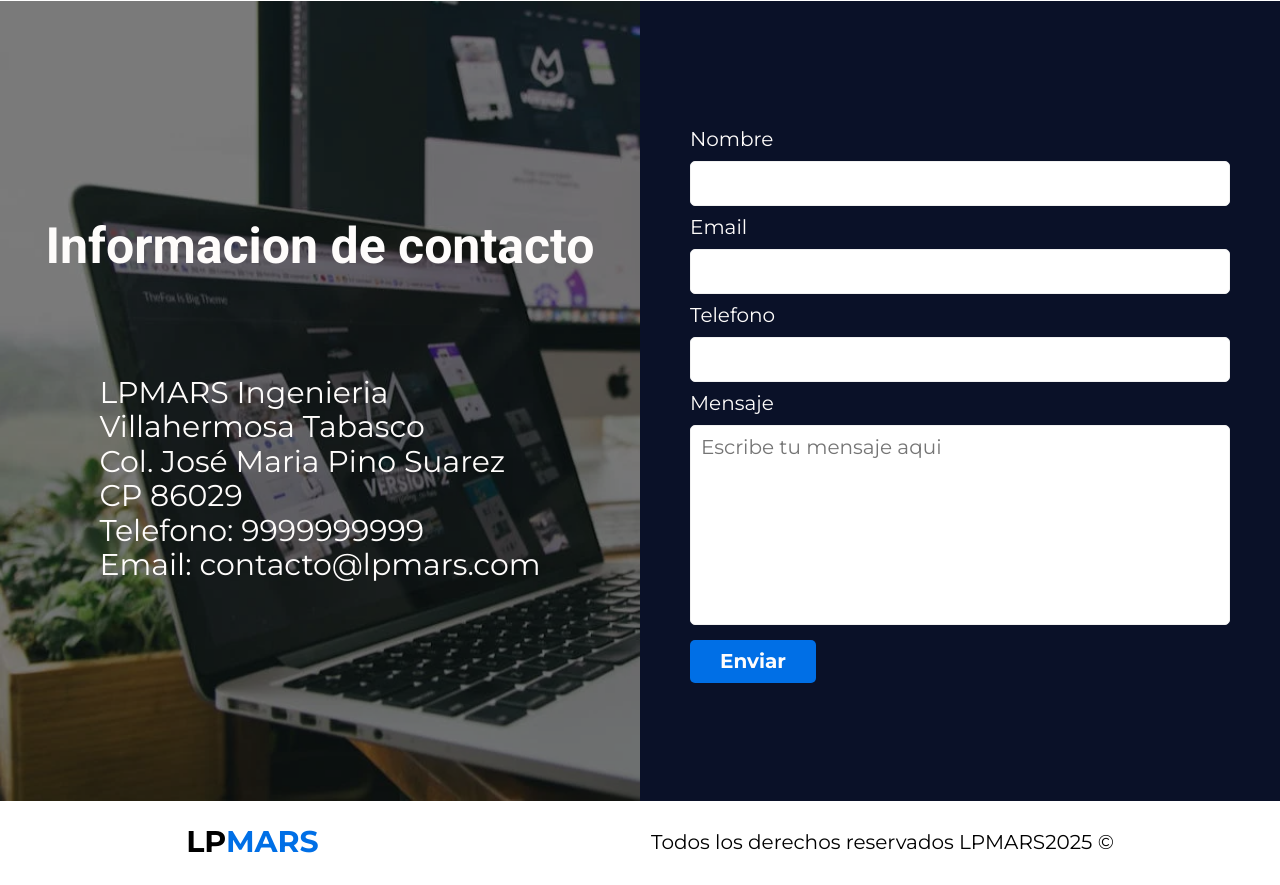
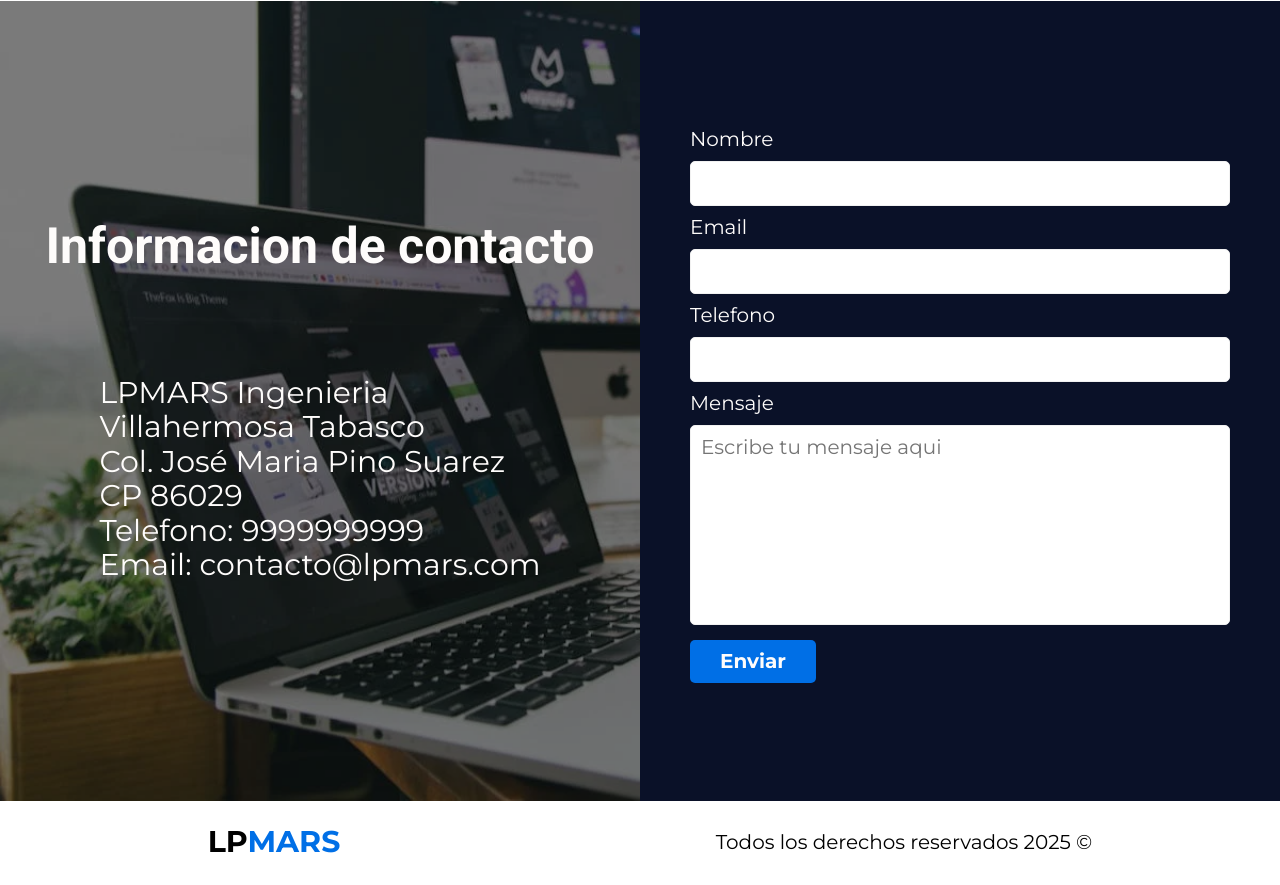
Before and after one commit to lpmars2025/lpmars2025.github.io, a plain HTML site: page index.html in a window 1280 px wide. Shown: the part 2651-3536 px from the top of the page. Drawn offline with Linux system fonts and the light colour scheme.

Commit message:
Update index.html

```diff
--- a/index.html
+++ b/index.html
@@ -198,7 +198,7 @@
 
         </div>
         <div class="parrafofooter">
-            <p>Todos los derechos reservados LPMARS<span class="fecha"></span> &copy; </p>
+            <p>Todos los derechos reservados <span class="fecha"></span> &copy; </p>
         </div>
     </footer>
 
```
